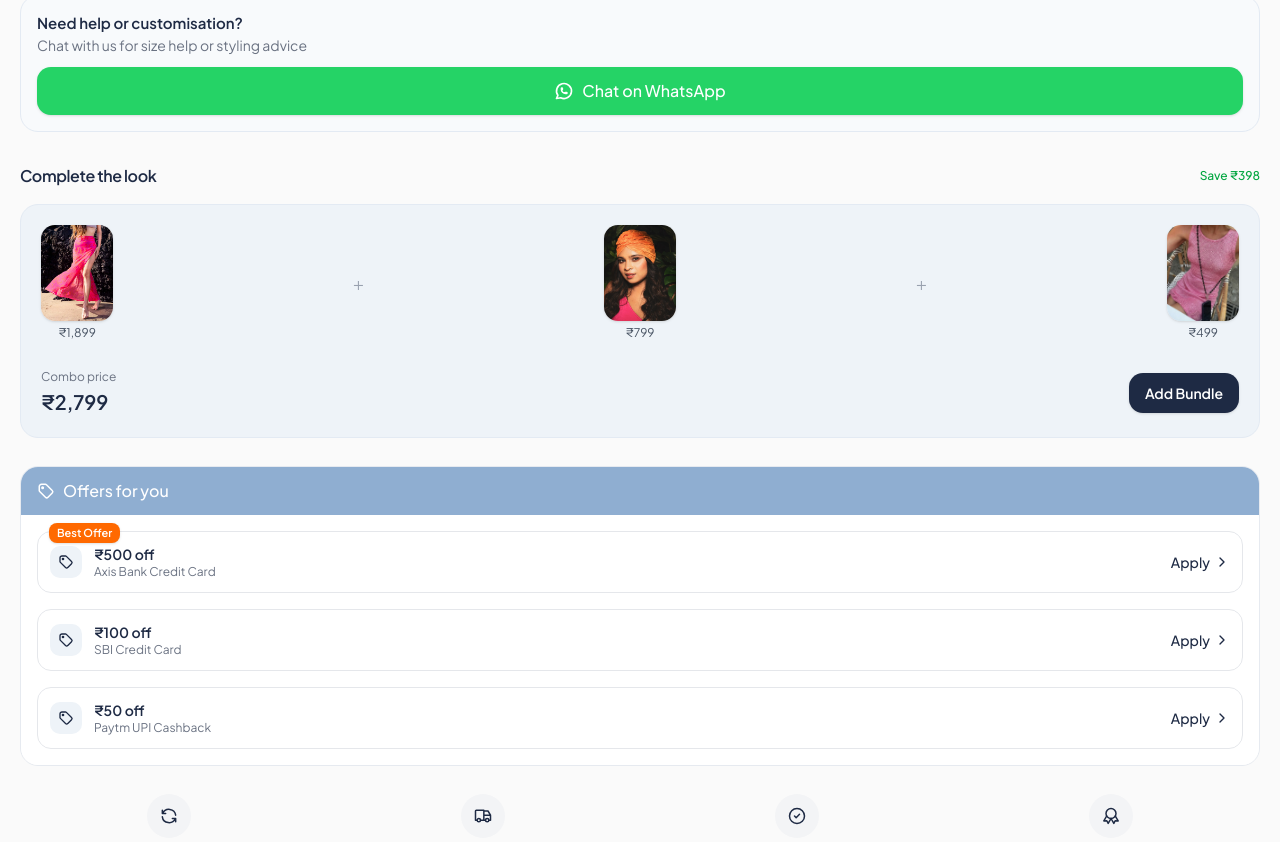
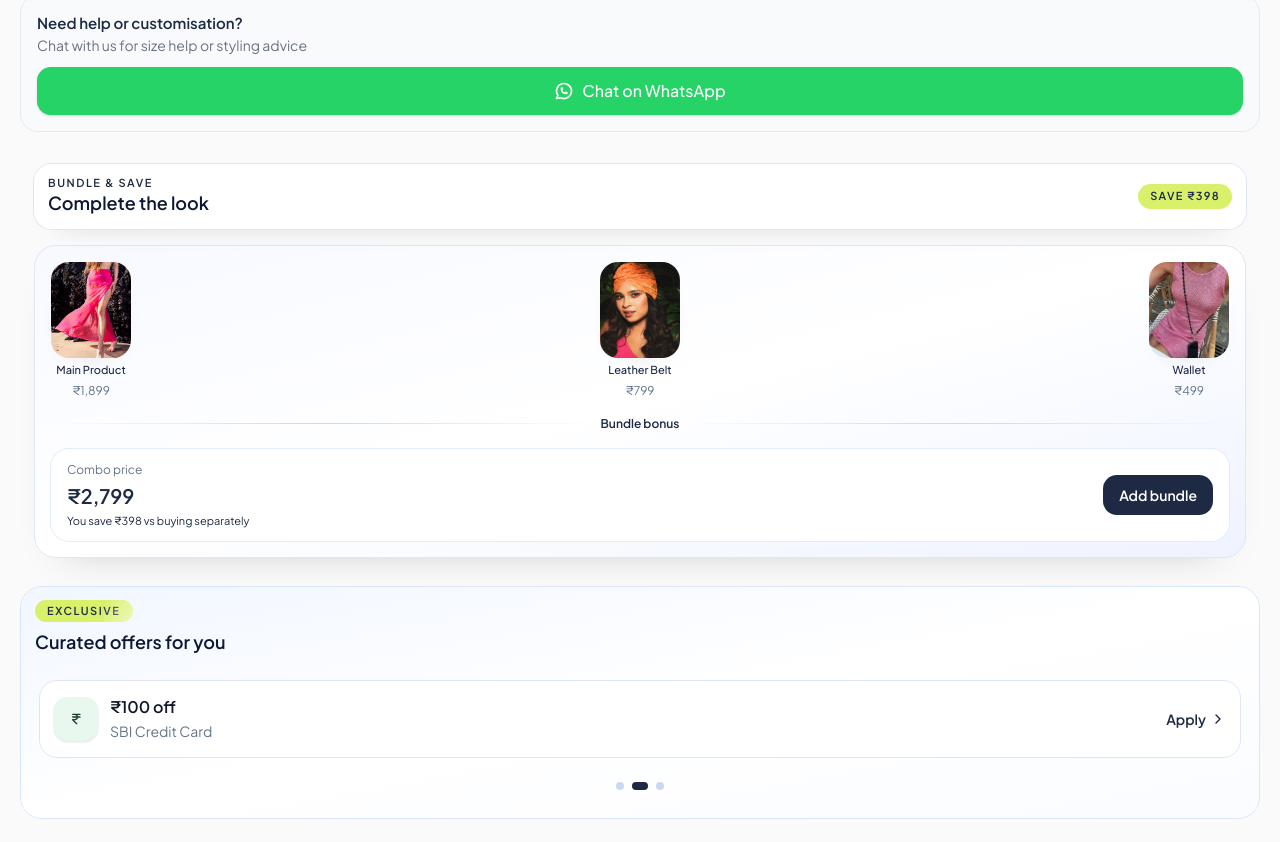
Before and after one commit to AmritanshPandey/covera-ui, a Next.js app: page / in a window 1280 px wide. Shown: the part 2118-2960 px from the top of the page. Built offline with nearby package versions, Linux system fonts and the light colour scheme.

Commit message:
updated offers component

```diff
--- a/app/page.tsx
+++ b/app/page.tsx
@@ -4,7 +4,6 @@ import Header from "@/components/header"
 import ProductCarousel from "@/components/product-carousel"
 import ProductInfo from "@/components/product-info"
 import SizeSelector from "@/components/size-selector"
-import InfoIcons from "@/components/info-icons"
 import TrustBadges from "@/components/trust-badges"
 import BottomBar from "@/components/bottom-bar"
 import ProductOffers from "@/components/product-offers"
--- a/components/product-combo.tsx
+++ b/components/product-combo.tsx
@@ -2,143 +2,64 @@
 
 import Image from "next/image"
 
+const comboItems = [
+  { src: "/product1.webp", label: "Main Product", price: "₹1,899" },
+  { src: "/combo1.webp", label: "Leather Belt", price: "₹799" },
+  { src: "/combo2.webp", label: "Wallet", price: "₹499" },
+]
+
 export default function ProductCombo() {
-
   return (
     <section className="mt-8 space-y-4">
-
       {/* HEADER */}
-
-      <div className="flex items-center justify-between">
-
-        <h3 className="text-[16px] font-semibold text-[#1E2A44] tracking-tight">
-          Complete the look
-        </h3>
-
-        <span className="text-xs font-medium text-green-600">
+      <div className="relative px-3.5">
+        <div className="flex items-center justify-between rounded-2xl bg-white/85 px-3.5 py-3 shadow-[0_14px_30px_-26px_rgba(0,0,0,0.35)] ring-1 ring-[#dfe7f5] backdrop-blur">
+          <div className="leading-tight text-[#0d1933]">
+            <p className="text-[11px] font-semibold uppercase tracking-[0.14em] text-[#1E2A44]">Bundle & save</p>
+            <p className="text-lg font-semibold">Complete the look</p>
+          </div>
+          <span className="rounded-full bg-[#D9F06B] px-3 py-1 text-[11px] font-semibold uppercase tracking-[0.12em] text-[#1E2A44] shadow-[0_10px_24px_-18px_rgba(0,0,0,0.35)]">
             Save ₹398
           </span>
-
+        </div>
       </div>
 
-
       {/* COMBO CARD */}
-
-      <div className="rounded-2xl bg-[#EEF3F8] border border-[#E3EAF3] p-5 space-y-5">
-
+      <div className="mx-3.5 space-y-4 rounded-3xl border border-[#dfe7f5] bg-gradient-to-br from-[#f7f9ff] via-white to-[#eef3ff] p-4 shadow-[0_20px_40px_-32px_rgba(0,0,0,0.28)]">
         {/* PRODUCT ROW */}
-
-        <div className="flex items-center justify-between">
-
-          {/* PRODUCT */}
-
-          <div className="flex flex-col items-center gap-1">
-
-            <div className="relative w-[72px] h-[96px] rounded-xl overflow-hidden bg-white shadow-sm">
-
-              <Image
-                src="/product1.webp"
-                alt="Main Product"
-                fill
-                className="object-cover"
-              />
-
+        <div className="flex items-center justify-between gap-3">
+          {comboItems.map((item) => (
+            <div key={item.src} className="flex flex-col items-center gap-1">
+              <div className="relative h-24 w-20 rounded-2xl bg-white shadow-[0_12px_30px_-24px_rgba(0,0,0,0.28)]">
+                <Image src={item.src} alt={item.label} fill className="object-cover rounded-2xl" />
+              </div>
+              <p className="text-[11px] font-medium text-[#1E2A44]">{item.label}</p>
+              <span className="text-xs text-[#64748b]">{item.price}</span>
+            </div>
+          ))}
         </div>
 
-            <span className="text-xs text-gray-600">
-              ₹1,899
-            </span>
-
+        {/* SEPARATOR */}
+        <div className="flex items-center gap-2 text-[12px] font-semibold text-[#1E2A44]">
+          <span className="h-px flex-1 bg-gradient-to-r from-transparent via-[#cdd7ef] to-transparent" />
+          Bundle bonus
+          <span className="h-px flex-1 bg-gradient-to-r from-transparent via-[#cdd7ef] to-transparent" />
         </div>
 
-
-          {/* CONNECTOR */}
-
-          <span className="text-gray-400 text-lg font-light">
-            +
-          </span>
-
-
-          {/* PRODUCT */}
-
-          <div className="flex flex-col items-center gap-1">
-
-            <div className="relative w-[72px] h-[96px] rounded-xl overflow-hidden bg-white shadow-sm">
-
-              <Image
-                src="/combo1.webp"
-                alt="Combo Item"
-                fill
-                className="object-cover"
-              />
-
+        {/* PRICE ROW */}
+        <div className="flex items-center justify-between rounded-2xl bg-white px-4 py-3 ring-1 ring-[#e3ecfd]">
+          <div className="space-y-[2px]">
+            <p className="text-[12px] text-[#64748b]">Combo price</p>
+            <p className="text-[20px] font-semibold text-[#1E2A44]">₹2,799</p>
+            <p className="text-[11px] text-[#1E2A44]">You save ₹398 vs buying separately</p>
           </div>
 
-            <span className="text-xs text-gray-600">
-              ₹799
-            </span>
-
+          {/* CTA */}
+          <button className="rounded-xl bg-[#1E2A44] px-4 py-2.5 text-sm font-semibold text-white shadow-[0_10px_26px_-22px_rgba(0,0,0,0.35)] transition hover:translate-y-[-1px] active:scale-[0.98]">
+            Add bundle
+          </button>
         </div>
-
-
-          <span className="text-gray-400 text-lg font-light">
-            +
-          </span>
-
-
-          {/* PRODUCT */}
-
-          <div className="flex flex-col items-center gap-1">
-
-            <div className="relative w-[72px] h-[96px] rounded-xl overflow-hidden bg-white shadow-sm">
-
-              <Image
-                src="/combo2.webp"
-                alt="Combo Item"
-                fill
-                className="object-cover"
-              />
-
       </div>
-
-            <span className="text-xs text-gray-600">
-              ₹499
-            </span>
-
-          </div>
-
-        </div>
-
-
-        {/* PRICE ROW */}
-
-        <div className="flex items-center justify-between pt-2">
-
-          <div className="space-y-[2px]">
-
-            <p className="text-xs text-gray-500">
-              Combo price
-            </p>
-
-            <p className="text-[20px] font-semibold text-[#1E2A44]">
-              ₹2,799
-            </p>
-
-          </div>
-
-
-          {/* CTA */}
-
-          <button className="bg-[#1E2A44] text-white text-sm font-semibold px-4 py-2.5 rounded-xl shadow-sm hover:opacity-90 transition">
-
-            Add Bundle
-
-          </button>
-
-        </div>
-
-      </div>
-
     </section>
   )
 }
--- a/components/product-offers.tsx
+++ b/components/product-offers.tsx
@@ -1,97 +1,136 @@
 "use client"
 
-import { IconTag, IconChevronRight } from "@tabler/icons-react"
+import { useEffect, useState } from "react"
+import { IconTag, IconChevronRight, IconCreditCard, IconBrandUpwork, IconCurrencyRupee } from "@tabler/icons-react"
+import { motion } from "framer-motion"
 
 const offers = [
   {
     title: "₹500 off",
     subtitle: "Axis Bank Credit Card",
+    badge: "Best offer",
+    icon: <IconCreditCard size={16} />,
+    bg: "bg-[#eaf0fb] text-[#1c2c4f]",
   },
   {
     title: "₹100 off",
     subtitle: "SBI Credit Card",
+    icon: <IconCurrencyRupee size={16} />,
+    bg: "bg-[#e8f8ef] text-[#1e3a2f]",
   },
   {
     title: "₹50 off",
     subtitle: "Paytm UPI Cashback",
+    icon: <IconBrandUpwork size={16} />,
+    bg: "bg-[#f3ecff] text-[#2f1d4f]",
   },
 ]
 
 export default function ProductOffers() {
+  const [active, setActive] = useState(0)
+  const GAP = 12 // px gap between slides
+
+  useEffect(() => {
+    const id = setInterval(() => {
+      setActive((prev) => (prev + 1) % offers.length)
+    }, 4000)
+    return () => clearInterval(id)
+  }, [])
+
   return (
-    <div className="rounded-2xl overflow-hidden border border-[#e6eaf0]">
+    <>
+      <div className="relative overflow-hidden rounded-3xl border border-[#d7e6fb] bg-white">
+        <div className="pointer-events-none absolute inset-0 bg-gradient-to-br from-[#eef4ff] via-white to-[#f9fbff] opacity-80" />
 
-      {/* HEADER */}
-
-      <div className="bg-[#8FAED1] px-4 py-3 flex items-center justify-between">
-
-        <div className="flex items-center gap-2 text-white font-medium">
-          <IconTag size={18} />
-          <span>Offers for you</span>
+      {/* header */}
+      <div className="relative px-3.5 py-3">
+        <div className="leading-tight text-[#0d1933]">
+          <span className="shine-badge relative inline-flex items-center gap-2 overflow-hidden rounded-full bg-[#D9F06B] px-3 py-1 text-[11px] font-semibold uppercase tracking-[0.14em] text-[#1E2A44] shadow-[0_10px_24px_-18px_rgba(0,0,0,0.35)]">
+            Exclusive
+          </span>
+          <p className="mt-1.5 text-lg font-semibold">Curated offers for you</p>
+        </div>
       </div>
 
-      </div>
-
-
-      {/* OFFER LIST */}
-
-      <div className="bg-white p-4 space-y-4">
-
-        {offers.map((offer,i)=>(
-
-          <div key={i} className="relative">
-
-            {/* BEST OFFER BADGE */}
-
-            {i === 0 && (
-              <span className="absolute -top-2 left-3 bg-orange-500 text-white text-[11px] font-semibold px-2 py-[2px] rounded-md shadow-sm">
-                Best Offer
+      {/* list as carousel */}
+      <div className="relative px-3.5 pb-7">
+        <div className="overflow-hidden rounded-2xl py-3 px-1">
+          <motion.div
+            className="flex"
+            style={{ columnGap: GAP }}
+            animate={{ x: `calc(-${active} * (100% + ${GAP}px))` }}
+            transition={{ duration: 0.45, ease: "easeInOut" }}
+          >
+            {offers.map((offer) => (
+              <motion.button
+                key={offer.title}
+                type="button"
+                className="group relative w-full shrink-0 basis-full rounded-2xl border border-[#dfe7f5] bg-white px-3.5 py-4 text-left"
+                whileTap={{ scale: 0.985 }}
+              >
+                {offer.badge && (
+                  <span className="absolute -top-3 left-4 rounded-md bg-[#22c55e] px-3.5 py-1 text-[11px] font-semibold uppercase tracking-[0.08em] text-white shadow">
+                    {offer.badge}
                   </span>
                 )}
 
-            <div className="flex items-center justify-between rounded-xl border border-gray-200 p-3 hover:bg-gray-50 transition">
-
-              {/* LEFT */}
-
+                <div className="flex items-center justify-between gap-3">
                   <div className="flex items-center gap-3">
-
-                <div className="bg-[#EEF3F8] text-[#1E2A44] p-2 rounded-lg">
-                  <IconTag size={16} />
+                    <div className={`flex h-11 w-11 items-center justify-center rounded-xl shadow-sm transition duration-300 group-hover:scale-105 ${offer.bg ?? "bg-[#eaf0fb] text-[#1c2c4f]"}`}>
+                      {offer.icon ?? <IconTag size={16} />}
+                    </div>
+                    <div className="space-y-1">
+                      <p className="text-base font-semibold text-[#0f172a] leading-tight">{offer.title}</p>
+                      <p className="text-sm text-[#64748b]">{offer.subtitle}</p>
+                    </div>
                   </div>
 
-                <div>
-
-                  <p className="text-[#1E2A44] font-semibold text-sm">
-                    {offer.title}
-                  </p>
-
-                  <p className="text-gray-500 text-xs">
-                    {offer.subtitle}
-                  </p>
-
+                  <div className="flex items-center gap-1 text-sm font-semibold text-[#1E2A44] transition duration-300 group-hover:translate-x-1">
+                    Apply
+                    <IconChevronRight size={16} />
+                  </div>
+                </div>
+              </motion.button>
+            ))}
+          </motion.div>
         </div>
 
+        <div className="mt-3 flex items-center justify-center gap-2">
+          {offers.map((_, i) => (
+            <button
+              key={i}
+              onClick={() => setActive(i)}
+              className={`h-2 rounded-full transition-all duration-300 ${
+                active === i ? "w-4 bg-[#1E2A44]" : "w-2 bg-[#cbd8f2]"
+              }`}
+              aria-label={`Go to offer ${i + 1}`}
+              type="button"
+            />
+          ))}
         </div>
-
-
-              {/* APPLY */}
-
-              <button className="flex items-center gap-1 text-sm font-medium text-[#1E2A44]">
-
-                Apply
-
-                <IconChevronRight size={16} />
-
-              </button>
-
       </div>
-
     </div>
-
-        ))}
-
-      </div>
-
-    </div>
+    <style jsx>{`
+      .shine-badge::after {
+        content: "";
+        position: absolute;
+        inset: 0;
+        background: linear-gradient(120deg, transparent 0%, rgba(255, 255, 255, 0.65) 45%, transparent 60%);
+        transform: translateX(-120%);
+        animation: shine 2.8s ease-in-out infinite;
+      }
+      @keyframes shine {
+        0% {
+          transform: translateX(-120%);
+        }
+        40% {
+          transform: translateX(140%);
+        }
+        100% {
+          transform: translateX(140%);
+        }
+      }
+    `}</style>
+    </>
   )
 }
```
Lines whose indentation alone changed are shown as unchanged.
